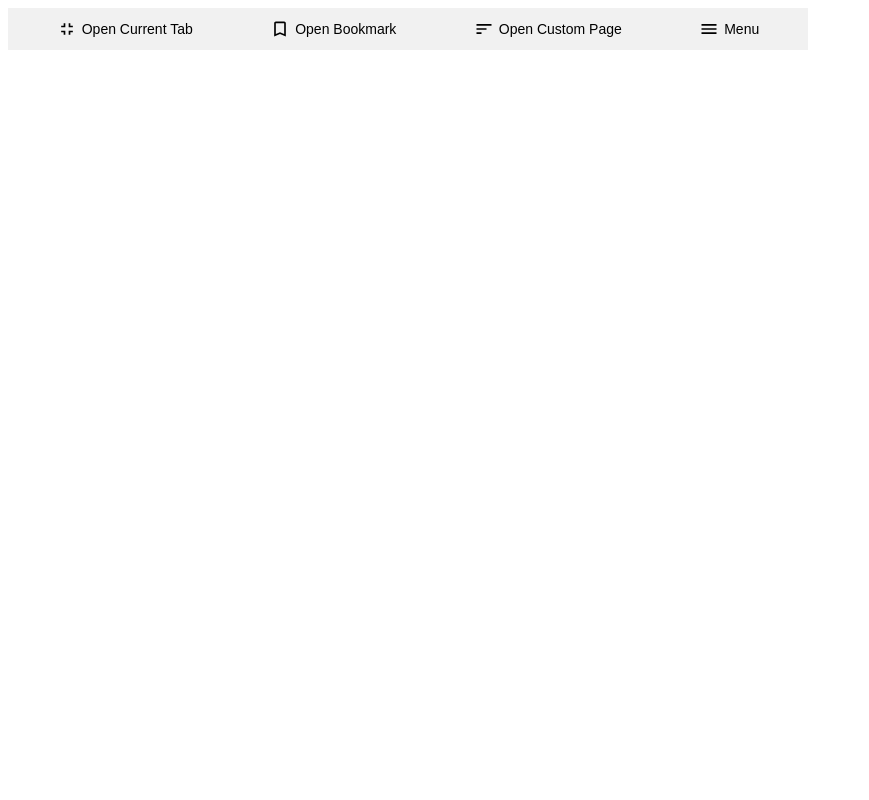
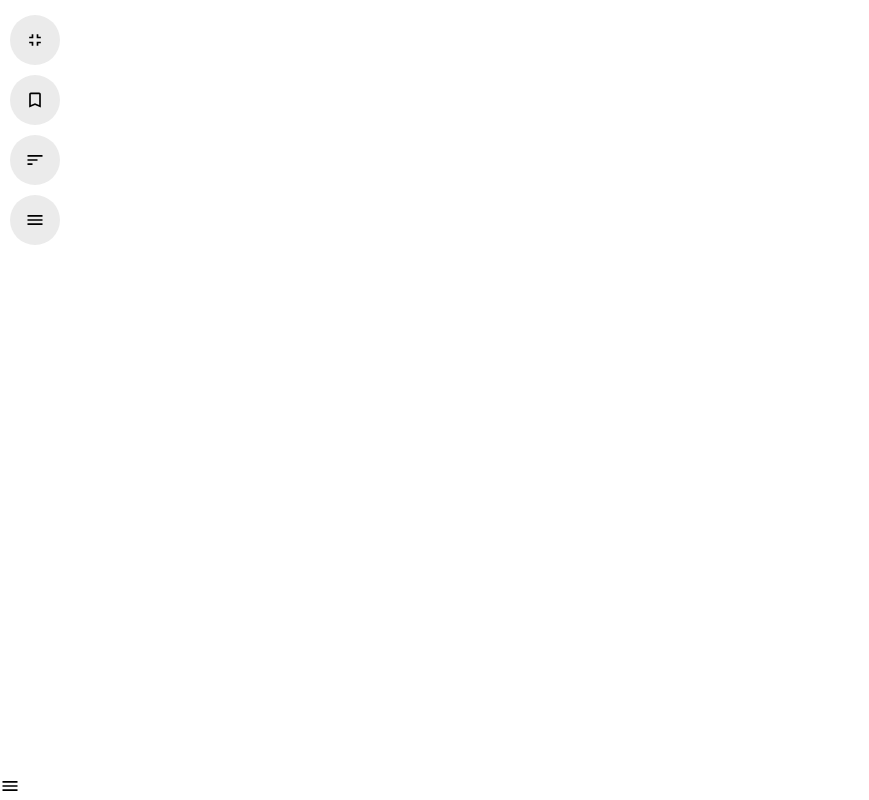
Before and after one commit to 183600/xiao-browser, a Vue app: page / in a window 1280 px wide. Shown: the whole page, without its empty margins (0-869 px from the left). Built offline with nearby package versions, Linux system fonts and the light colour scheme.

Commit message:
正在开发基本功能

```diff
--- a/src/App.vue
+++ b/src/App.vue
@@ -3,20 +3,21 @@
     <div class="toolbar">
       <button @click="openCurrentTab" class="toolbar-btn">
         <img src="@/icons/fullscreen_exit.svg" alt="Open Current Tab" class="toolbar-icon">
-        Open Current Tab
       </button>
       <button @click="openBookmark" class="toolbar-btn">
         <img src="@/icons/bookmark_border.svg" alt="Open Bookmark" class="toolbar-icon">
-        Open Bookmark
       </button>
-      <button @click="openCustomPage" class="toolbar-btn">
+      <button @click="openCustomPage" class="custom-page-btn">
         <img src="@/icons/sort.svg" alt="Open Custom Page" class="toolbar-icon">
-        Open Custom Page
       </button>
       <button @click="showMenu = !showMenu" class="toolbar-btn">
         <img src="@/icons/menu.svg" alt="Menu" class="toolbar-icon">
-        Menu
       </button>
+          <div class="menu-button-container">
+      <div class="menu-button" onclick="showMenu()">
+        <img src="@/icons/menu.svg" alt="Menu" class="toolbar-icon">
+      </div>
+    </div>
     </div>
     <div class="mini-browser">
       <iframe :src="currentUrl" frameborder="0"></iframe>
@@ -79,31 +80,58 @@ export default {
 <style>
 .app {
   display: flex;
-  flex-direction: column;
-  width: 800px;
-  height: 600px;
+  width: 700px;
+  height: 450px;
 }
 
 .toolbar {
   display: flex;
-  justify-content: space-around;
-  padding: 10px;
-  background-color: #f1f1f1;
+  flex-direction: column;
+  padding: 2px;
+  background-color: transparent;
+}
+
+.menu-button-container {
+  margin-left: auto;
+  display: flex;
+  align-items: flex-end;
+    bottom: 0;
+  left: 0;
+  right: 0;
+    position: absolute;
 }
 
 .toolbar-btn {
   display: flex;
+  justify-content: center;
   align-items: center;
-  background-color: transparent;
+  background-color: #ebebeb;
   border: none;
   cursor: pointer;
-  font-size: 14px;
+  margin-top: 5px;
+  width: 50px;
+  margin-bottom: 5px;
+  height: 50px;
+  border-radius: 50%;
+}
+
+.custom-page-btn {
+  display: flex;
+  justify-content: center;
+  align-items: center;
+  background-color: #ebebeb;
+  border: none;
+  margin-top: 5px;
+  cursor: pointer;
+  margin-bottom: 5px;
+  width: 50px;
+  height: 50px;
+  border-radius: 50%;
 }
 
 .toolbar-icon {
   width: 20px;
   height: 20px;
-  margin-right: 5px;
 }
 
 .mini-browser {
--- /dev/null
+++ b/src/components/Menu.vue
@@ -0,0 +1,58 @@
+<template>
+  <div class="menu">
+    <div class="header">
+      <img src="../utils/icons/menu.png" alt="Menu" />
+      <span>Menu</span>
+    </div>
+    <div class="content">
+      <button class="menu-button">
+        <img src="../utils/icons/add.png" alt="Add" />
+        <span>Add Page</span>
+      </button>
+      <button class="menu-button">
+        <img src="../utils/icons/settings.png" alt="Settings" />
+        <span>Settings</span>
+      </button>
+    </div>
+  </div>
+</template>
+
+<style>
+.menu {
+  background-color: #fff;
+  box-shadow: 0 2px 4px rgba(0, 0, 0, 0.1);
+  padding: 10px;
+}
+
+.header {
+  display: flex;
+  align-items: center;
+  font-weight: bold;
+  margin-bottom: 10px;
+}
+
+.header img {
+  width: 20px;
+  height: 20px;
+  margin-right: 5px;
+}
+
+.menu-button {
+  display: flex;
+  align-items: center;
+  background-color: #f1f1f1;
+  border: none;
+  padding: 8px 16px;
+  text-align: center;
+  text-decoration: none;
+  font-size: 14px;
+  cursor: pointer;
+  margin-bottom: 5px;
+}
+
+.menu-button img {
+  width: 16px;
+  height: 16px;
+  margin-right: 5px;
+}
+</style>
--- a/src/components/Toolbar.vue
+++ b/src/components/Toolbar.vue
@@ -1,20 +1,37 @@
 <template>
   <div class="toolbar">
-    <!-- 这里放置工具栏的按钮、输入框等 -->
-    <button @click="someAction">操作按钮</button>
+    <div class="icon">
+      <img src="/src/icons/fullscreen_exit.svg" alt="Current Tab" />
+    </div>
+    <div class="icon">
+      <img src="/src/icons/bookmarks.svg" alt="Bookmarks" />
+    </div>
+    <div class="icon">
+      <img src="/src/icons/icon.png" alt="Saved Pages" />
+    </div>
+    <div class="icon">
+      <img src="/src/icons/menu.svg" alt="Menu" />
+    </div>
   </div>
 </template>
 
-<script>
-export default {
-  methods: {
-    someAction() {
-      // 工具栏按钮点击后的逻辑
-    }
-  }
+<style>
+.toolbar {
+  background-color: #f1f1f1;
+  display: flex;
+  flex-direction: column;
+  align-items: center;
+  justify-content: center;
+  padding: 10px;
 }
-</script>
 
-<style scoped>
-/* 工具栏的样式 */
+.icon {
+  margin: 10px 0;
+  cursor: pointer;
+}
+
+.icon img {
+  width: 24px;
+  height: 24px;
+}
 </style>
--- /dev/null
+++ b/src/utils/icons.js
@@ -0,0 +1 @@
+export { default as CurrentTab } from './icons/current-tab.
```
Also changed, not shown: src/components/Bookmarks.vue (added, +55 -0 lines), src/components/CurrentTab.vue (added, +55 -0 lines), src/components/SavedPages.vue (added, +76 -0 lines), manifest.json, 1 other file (tests, documents, lock files or other folders).
